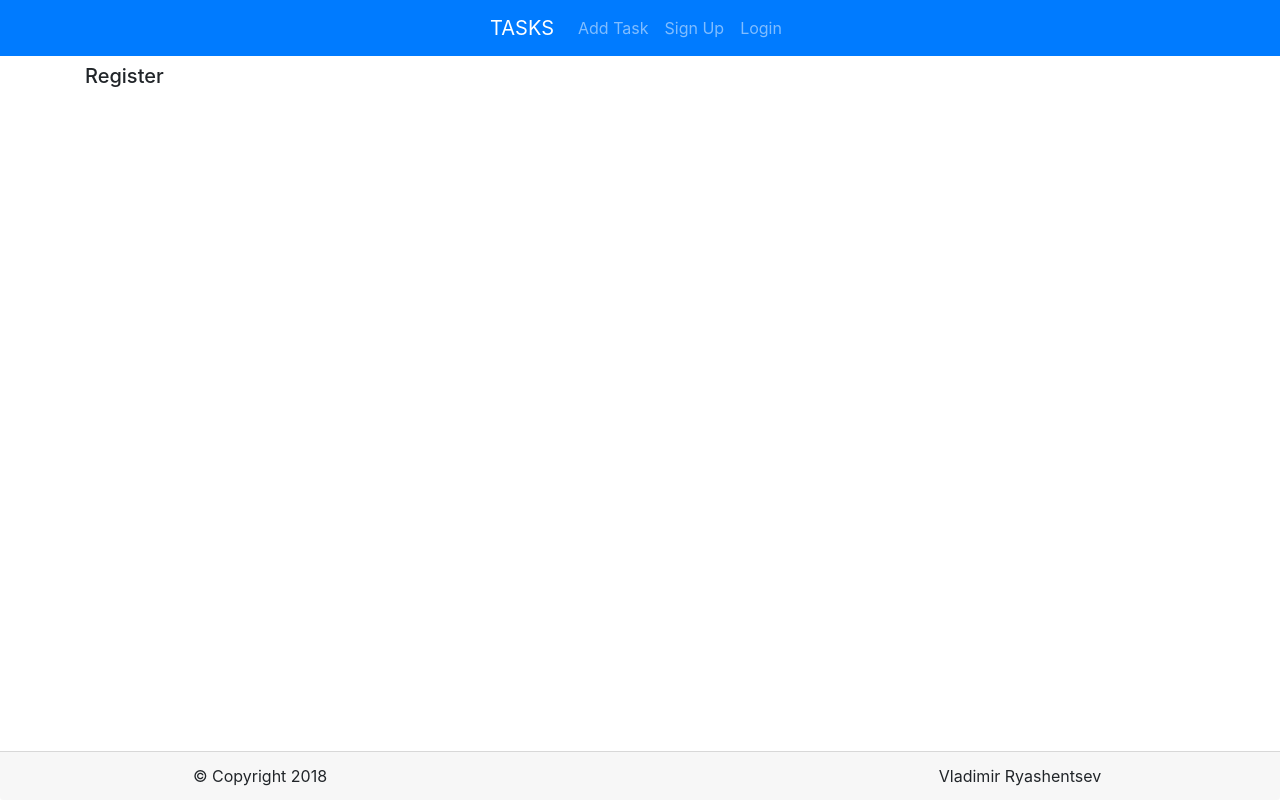
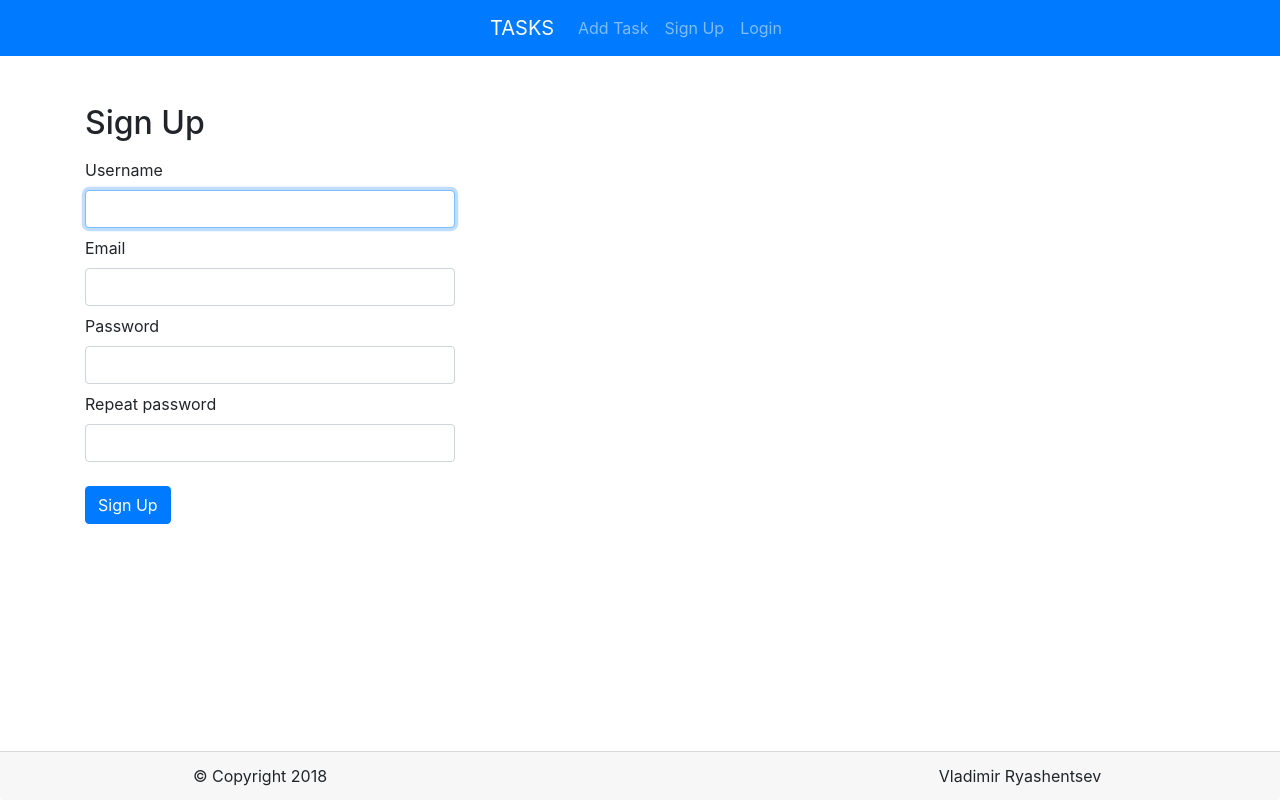
Before and after one commit to vSAmbush/test_task, a PHP site: page /test_task/page/register in a window 1280 px wide. Run offline with PHP 8.4, Linux system fonts and the light colour scheme.

Commit message:
add registration and improve forms

```diff
--- a/controllers/PageController.php
+++ b/controllers/PageController.php
@@ -44,14 +44,9 @@ class PageController extends Controller
 
             if($addForm->load($_POST, isset($_FILES['img_path']) ? $_FILES : null)) {
 
-                if(SQLHandler::saveTask(new Task(null, $addForm->username, $addForm->email, $addForm->task_body, $addForm->img_path)))
-                    $this->data['error'] = 'Success';
-                else
-                    $this->data['error'] = 'Failed saving task';
+                $addForm->saveTask();
             }
-            else {
-                $this->data['error'] = $addForm->error;
-            }
+            $this->data['error'] = $addForm->error;
         }
     }
 
@@ -86,14 +81,23 @@ class PageController extends Controller
                 if($adminForm->load($_POST, $_POST[$tasks[$i]->id])) {
                     $adminForm->save();
                     header('Refresh: 0');
-                } else
-                    $this->data['error'] = $adminForm->error;
+                }
+                $this->data['error'] = $adminForm->error;
             }
         }
     }
 
     public function actionRegister() {
+        $registerForm = new RegisterForm();
+        $this->data['error'] = '';
 
+        if(isset($_POST['register_submit'])) {
+
+            if($registerForm->load($_POST)) {
+                $registerForm->saveUser();
+            }
+            $this->data['error'] = $registerForm->error;
+        }
     }
 
     public function actionLogin() {
--- /dev/null
+++ b/lib/Form.php
@@ -0,0 +1,20 @@
+<?php
+/**
+ * Created by PhpStorm.
+ * User: vovan
+ * Date: 06.05.2018
+ * Time: 16:49
+ */
+
+abstract class Form
+{
+    public $error = '';
+
+    /**
+     * Loads array $_POST in attributes of form
+     *
+     * @param array $post
+     * @return mixed
+     */
+    public abstract function load($post = []);
+}
--- a/models/AdminForm.php
+++ b/models/AdminForm.php
@@ -6,7 +6,7 @@
  * Time: 20:31
  */
 
-class AdminForm
+class AdminForm extends Form
 {
     public $id;
 
@@ -14,14 +14,12 @@ class AdminForm
 
     public $status;
 
-    public $error = '';
-
     /**
      * @param array $post
      * @param $id
      * @return bool
      */
-    public function load($post = [], $id) {
+    public function load($post = [], $id = null) {
         $this->id = $id;
         $this->task_body = isset($post['task_body']) ? $post['task_body'] : null;
         $this->status = isset($post['status']) ? $post['status'] : false;
--- a/models/LoginForm.php
+++ b/models/LoginForm.php
@@ -6,13 +6,11 @@
  * Time: 14:13
  */
 
-class LoginForm
+class LoginForm extends Form
 {
     public $username;
 
     public $password;
-
-    public $error = '';
 
     /**
      * @param array $post - array $_POST
--- /dev/null
+++ b/models/RegisterForm.php
@@ -0,0 +1,72 @@
+<?php
+/**
+ * Created by PhpStorm.
+ * User: vovan
+ * Date: 06.05.2018
+ * Time: 15:47
+ */
+
+class RegisterForm extends Form
+{
+    public $username;
+
+    public $email;
+
+    public $password;
+
+    public $repeat_password;
+
+    /**
+     * @param array $post
+     * @return bool
+     */
+    public function load($post = []) {
+        $this->username = isset($post['username']) ? $post['username'] : null;
+        $this->email = isset($post['email']) ? $post['email'] : null;
+        $this->password = isset($post['password']) ? $post['password'] : null;
+        $this->repeat_password = isset($post['repeat_password']) ? $post['repeat_password'] : null;
+
+        if(empty($this->username) || empty($this->username) || empty($this->username) || empty($this->username)) {
+            $this->error = 'All fields must be required';
+            return false;
+        }
+
+        if(!preg_match('/[a-zа-я_-]+$/iu', $this->username)) {
+            $this->error = 'Invalid username';
+            return false;
+        }
+
+        if(!preg_match('/[-0-9a-zA-Z.+_]+@[-0-9a-zA-Z.+_]+.[a-zA-Z]{2,4}/', $this->email)) {
+            $this->error = 'Invalid email';
+            return false;
+        }
+
+        if(!preg_match('/[a-z0-9.+_-]+$/i', $this->password)) {
+            $this->error = 'Invalid password';
+            return false;
+        }
+
+        if(!preg_match('/[a-z0-9.+_-]+$/i', $this->repeat_password)) {
+            $this->error = 'Invalid repeated password';
+            return false;
+        }
+
+        if($this->password !== $this->repeat_password) {
+            $this->error = 'Repeated password must be equal password';
+            return false;
+        }
+
+        return true;
+    }
+
+    /**
+     * Registers user in database
+     */
+    public function saveUser() {
+        if(SQLHandler::saveUser(new User(null, $this->username, $this->password, $this->email, 1))) {
+            $this->error = "Success";
+        }
+        else
+            $this->error = "Failed saving user";
+    }
+}
--- a/models/SQLHandler.php
+++ b/models/SQLHandler.php
@@ -90,9 +90,21 @@ class SQLHandler
      * @return bool
      */
     public static function updateTask($id, $task_body, $status) {
-
         $count = self::$pdo->exec("update task set task_body = '".$task_body."', status = ".(($status) ? 1 : 0)." where id = ".$id);
 
         return ($count > 0) ? true : false;
     }
+
+    /**
+     * Saving user in database
+     *
+     * @param $user
+     * @return bool
+     */
+    public static function saveUser($user) {
+        $count = self::$pdo->exec("insert into user (username, email, password_hash, status) value ('".$user->getUsername()."', '"
+            .$user->getEmail()."', '".$user->getPassword()."', 1)");
+
+        return ($count > 0) ? true : false;
+    }
 }
--- a/views/page/register.php
+++ b/views/page/register.php
@@ -6,4 +6,27 @@
  * Time: 8:49
  */
 ?>
-<h5>Register</h5>
+<div class="site-register">
+
+    <h2 class="mt-5">Sign Up</h2>
+
+    <!-- Sign Up Form -->
+    <form class="form-group mt-2" method="post">
+
+        <label class="my-2">Username</label>
+        <input type="text" class="col-lg-4 form-control" name="username" autofocus>
+
+        <label class="my-2">Email</label>
+        <input type="text" class="col-lg-4 form-control" name="email" autofocus>
+
+        <label class="my-2">Password</label>
+        <input type="password" class="col-lg-4 form-control" name="password">
+
+        <label class="my-2">Repeat password</label>
+        <input type="password" class="col-lg-4 form-control" name="repeat_password" autofocus>
+
+        <div class="text-danger mt-2"><?= $data['error'] ?></div>
+
+        <input class="btn btn-primary mt-3" type="submit" value="Sign Up" name="register_submit">
+    </form>
+</div>
```
Also changed, not shown: models/AddTaskForm.php (+11 -3 lines), models/User.php (+8 -0 lines).
